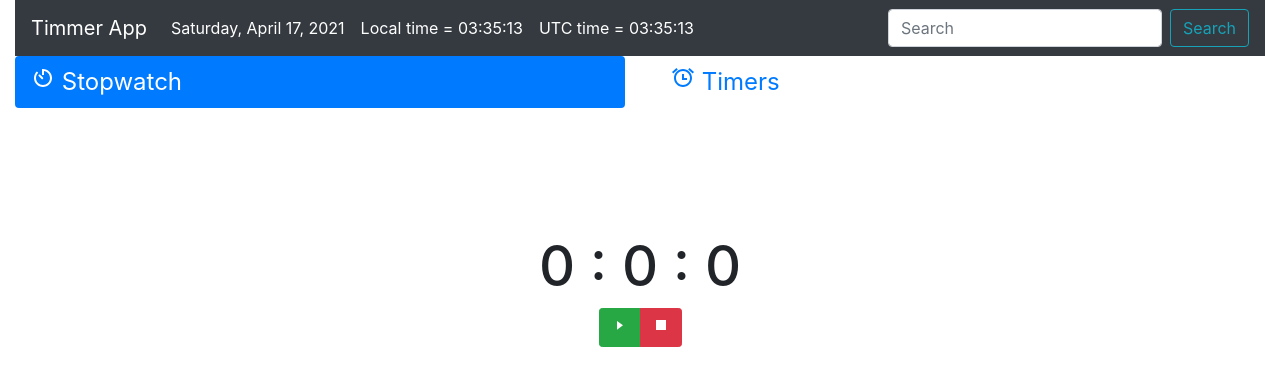
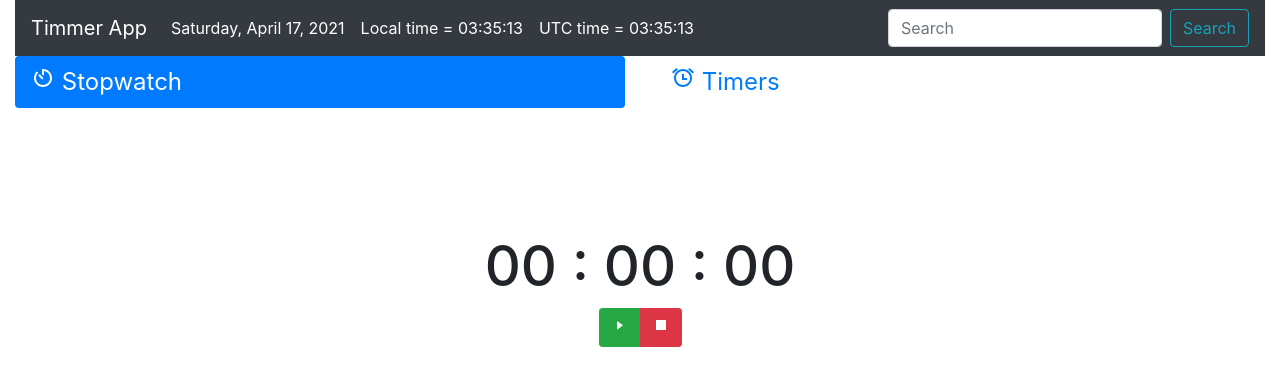
Before and after one commit to Neoceryx/TimerApp, an Angular app: page / in a window 1280 px wide. Shown: the top 386 px of the page. Built offline with nearby package versions, Linux system fonts and the light colour scheme.

Commit message:
Main format in stop watch and timer has been added

```diff
--- a/src/app/stop-watch/stop-watch.component.html
+++ b/src/app/stop-watch/stop-watch.component.html
@@ -2,7 +2,7 @@
 <div class="row">
 
   <div class="col-sm-12">
-    <h4 id="js_time">{{hours}} : {{minutes}} : {{seconds}}</h4>
+    <h4 id="js_time">{{hours | number:'2.0-0'}} : {{minutes | number:'2.0-0'}} : {{seconds | number:'2.0-0'}}</h4>
   </div>
 
   <div class="col-sm-12">
--- a/src/app/timer/timer.component.html
+++ b/src/app/timer/timer.component.html
@@ -1,7 +1,7 @@
 <div class="row">
 
     <div class="col-sm-12">
-        <h4 id="js_time" [hidden]="IsEditEnabled == true"> {{Hours}} : {{Minutes}} : {{Seconds}}</h4>
+        <h4 id="js_time" [hidden]="IsEditEnabled == true"> {{Hours | number:'2.0-0'}} : {{Minutes | number:'2.0-0'}} : {{Seconds | number:'2.0-0'}}</h4>
 
         <!-- Set Timer values form -->
         <form class="row" [hidden]="IsEditEnabled == false" style="margin-bottom: 2%;">
```
